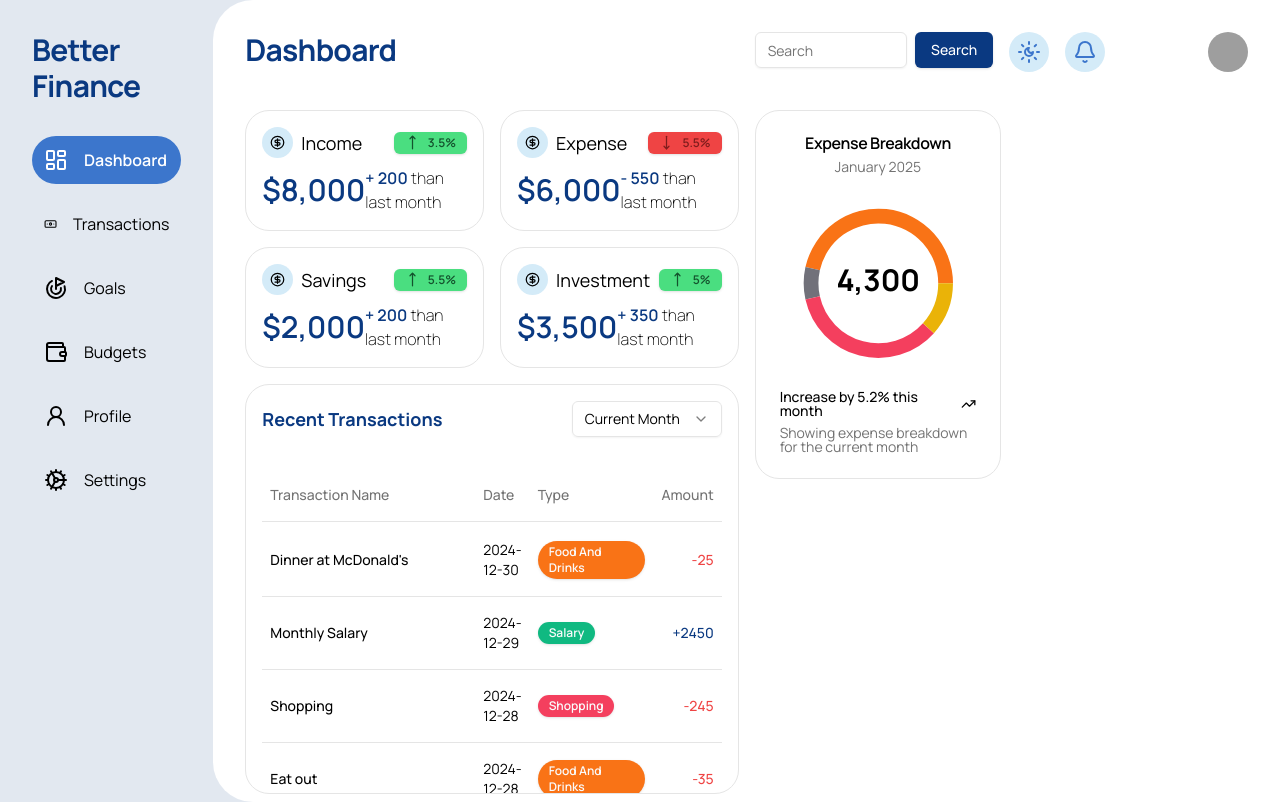
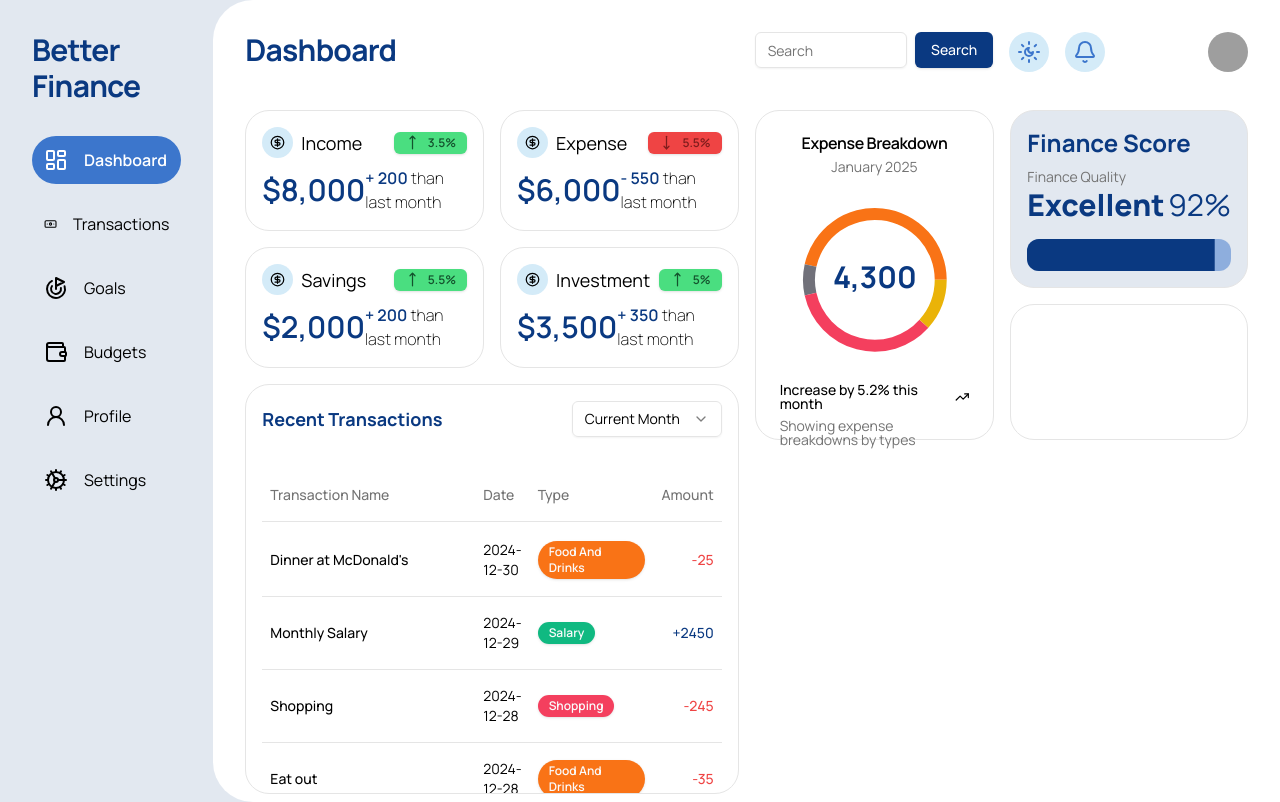
Before and after one commit to swamhtetaung8/better-finance-frontend, a Next.js app: page /dashboard in a window 1280 px wide. Built offline with nearby package versions, Linux system fonts and the light colour scheme; grey boxes are pictures that could not be loaded.

Commit message:
add finance score card and refactor expense pie chart

```diff
--- a/package.json
+++ b/package.json
@@ -15,6 +15,7 @@
     "@radix-ui/react-dialog": "^1.1.4",
     "@radix-ui/react-dropdown-menu": "^2.1.4",
     "@radix-ui/react-label": "^2.1.1",
+    "@radix-ui/react-progress": "^1.1.1",
     "@radix-ui/react-scroll-area": "^1.2.2",
     "@radix-ui/react-select": "^2.1.4",
     "@radix-ui/react-separator": "^1.1.1",
--- a/src/app/(dashboard)/dashboard/components/BalancePieChart.tsx
+++ b/src/app/(dashboard)/dashboard/components/BalancePieChart.tsx
@@ -5,7 +5,6 @@ import { TrendingUp } from "lucide-react"
 import { Label, Pie, PieChart } from "recharts"
 
 import {
-  Card,
   CardContent,
   CardDescription,
   CardFooter,
@@ -38,15 +37,18 @@ const chartConfig = {
   shopping: {
     label: "Shopping",
   },
+  utilities: {
+    label: "Utilities",
+  },
 } satisfies ChartConfig
 
-export function BalancePieChart() {
+export default function BalancePieChart() {
   const totalExpenses = React.useMemo(() => {
     return chartData.reduce((acc, curr) => acc + curr.amount, 0)
   }, [])
 
   return (
-    <div className="border rounded-3xl space-y-2 dark:border-betterFinance-primary">
+    <div className="border rounded-3xl space-y-2 flex-1 dark:border-betterFinance-primary">
       <CardHeader className="items-center pb-0">
         <CardTitle>Expense Breakdown</CardTitle>
         <CardDescription>January 2025</CardDescription>
@@ -81,16 +83,9 @@ export function BalancePieChart() {
                         <tspan
                           x={viewBox.cx}
                           y={viewBox.cy}
-                          className="fill-foreground text-3xl font-bold"
+                          className=" fill-betterFinance-primary dark:fill-betterFinance-background text-3xl font-bold"
                         >
                           {totalExpenses.toLocaleString()}
-                        </tspan>
-                        <tspan
-                          x={viewBox.cx}
-                          y={(viewBox.cy || 0) + 24}
-                          className="fill-muted-foreground"
-                        >
-
                         </tspan>
                       </text>
                     )
@@ -106,7 +101,7 @@ export function BalancePieChart() {
           Increase by 5.2% this month <TrendingUp className="h-4 w-4" />
         </div>
         <div className="leading-none text-muted-foreground">
-          Showing expense breakdown for the current month
+          Showing expense breakdowns by types
         </div>
       </CardFooter>
     </div>
--- a/src/app/(dashboard)/dashboard/components/DashboardMoneyCard.tsx
+++ b/src/app/(dashboard)/dashboard/components/DashboardMoneyCard.tsx
@@ -10,11 +10,12 @@ interface DashboardMoneyCardProps {
   total: number,
   lastWeekComparison: number,
   isLastWeekComparisonPositive: boolean,
+  className?: string,
 }
 
-const DashboardMoneyCard = ({ type, percentage, isPercentagePositive, total, lastWeekComparison, isLastWeekComparisonPositive } : DashboardMoneyCardProps) => {
+const DashboardMoneyCard = ({ type, percentage, isPercentagePositive, total, lastWeekComparison, isLastWeekComparisonPositive, className } : DashboardMoneyCardProps) => {
   return (
-    <div className='border rounded-3xl p-4 space-y-2 dark:border-betterFinance-primary'>
+    <div className={`border rounded-3xl p-4 space-y-2 dark:border-betterFinance-primary ${className}`}>
 
       {/* Top Label and Percentage display */}
       <div className="flex justify-between items-center">
--- /dev/null
+++ b/src/app/(dashboard)/dashboard/components/FinanceScore.tsx
@@ -0,0 +1,31 @@
+import { Progress } from "@/components/ui/progress";
+import React from "react";
+
+const FinanceScore = () => {
+  return (
+    <div
+      className={
+        "flex-1 bg-slate-200 border rounded-3xl p-4 space-y-2 dark:border-betterFinance-primary flex flex-col justify-between"
+      }
+    >
+      <h1 className="font-bold text-betterFinance-primary text-2xl">
+        Finance Score
+      </h1>
+
+      <div>
+        <p className="text-sm text-neutral-500">Finance Quality</p>
+        <div className="space-y-4">
+          <div className="flex justify-between">
+            <h1 className="font-extrabold text-betterFinance-primary text-3xl">
+              Excellent
+            </h1>
+            <h1 className="text-betterFinance-primary text-3xl">92%</h1>
+          </div>
+          <Progress value={92} />
+        </div>
+      </div>
+    </div>
+  );
+};
+
+export default FinanceScore;
--- a/src/app/(dashboard)/dashboard/page.tsx
+++ b/src/app/(dashboard)/dashboard/page.tsx
@@ -1,7 +1,8 @@
 import React from "react";
 import DashboardMoneyCard from "@/app/(dashboard)/dashboard/components/DashboardMoneyCard";
 import RecentTransactions from "@/app/(dashboard)/dashboard/components/RecentTransactions";
-import { BalancePieChart } from "./components/BalancePieChart";
+import FinanceScore from "@/app/(dashboard)/dashboard//components/FinanceScore";
+import BalancePieChart from "@/app/(dashboard)/dashboard/components/BalancePieChart";
 
 const DashboardPage = () => {
   return (
@@ -56,9 +57,16 @@ const DashboardPage = () => {
       </div>
 
       <div className="h-full w-1/2">
-        <div className="space-y-4 h-full w-1/2">
-          {/* Cards stating amount of money */}
+        <div className="h-1/2 flex gap-4">
           <BalancePieChart />
+          <div className="space-y-4 flex-1 flex flex-col">
+            <FinanceScore />
+            <div
+              className={
+                "flex-1 border rounded-3xl p-4 space-y-2 dark:border-betterFinance-primary"
+              }
+            ></div>
+          </div>
         </div>
       </div>
     </div>
--- /dev/null
+++ b/src/components/ui/progress.tsx
@@ -0,0 +1,28 @@
+"use client"
+
+import * as React from "react"
+import * as ProgressPrimitive from "@radix-ui/react-progress"
+
+import { cn } from "@/lib/utils"
+
+const Progress = React.forwardRef<
+  React.ElementRef<typeof ProgressPrimitive.Root>,
+  React.ComponentPropsWithoutRef<typeof ProgressPrimitive.Root>
+>(({ className, value, ...props }, ref) => (
+  <ProgressPrimitive.Root
+    ref={ref}
+    className={cn(
+      "relative h-8 w-full overflow-hidden rounded-xl bg-betterFinance-tertiary/50",
+      className
+    )}
+    {...props}
+  >
+    <ProgressPrimitive.Indicator
+      className="h-full w-full flex-1 bg-betterFinance-primary transition-all"
+      style={{ transform: `translateX(-${100 - (value || 0)}%)` }}
+    />
+  </ProgressPrimitive.Root>
+))
+Progress.displayName = ProgressPrimitive.Root.displayName
+
+export { Progress }
```
Also changed, not shown: 1 other file (tests, documents, lock files or other folders).
